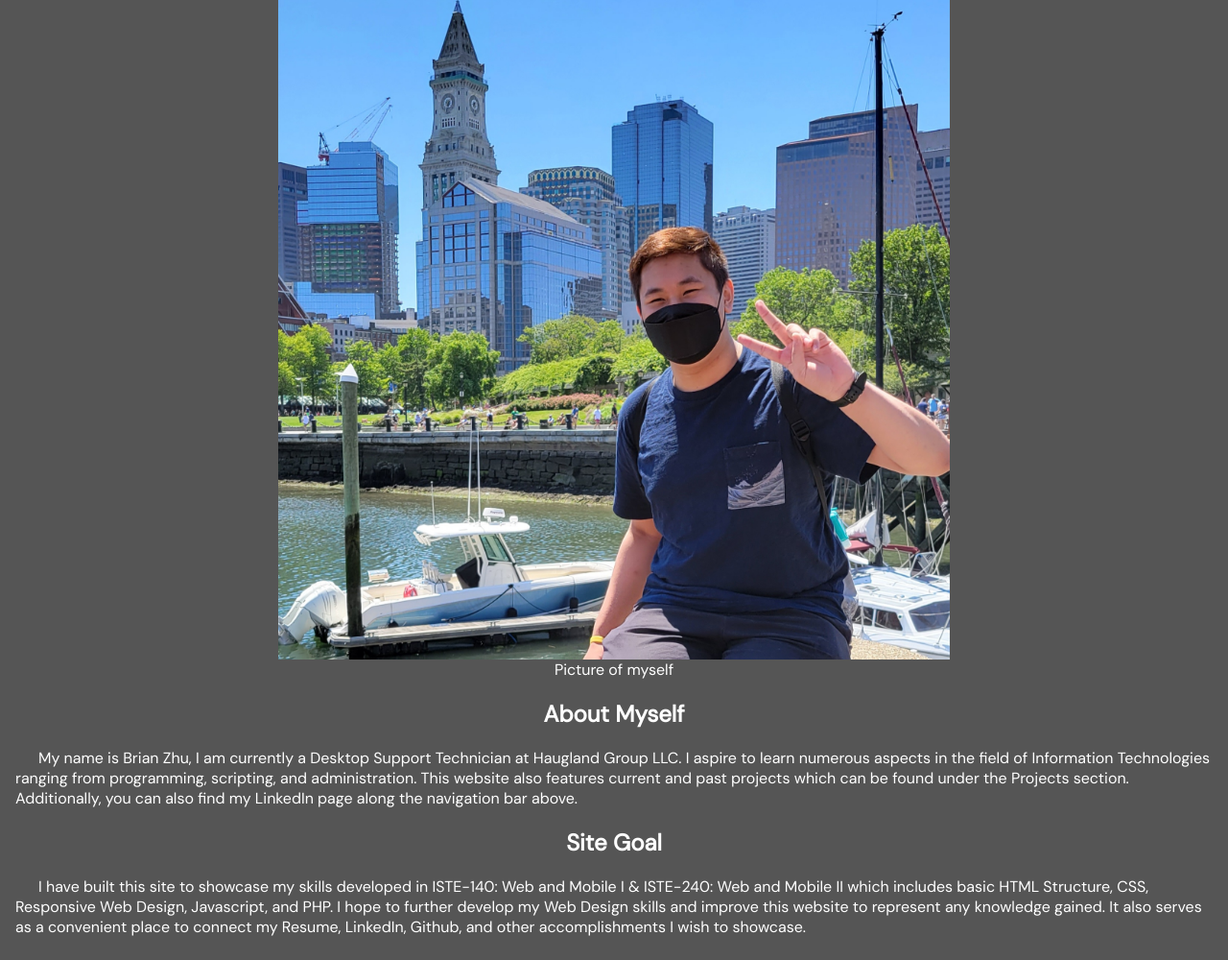
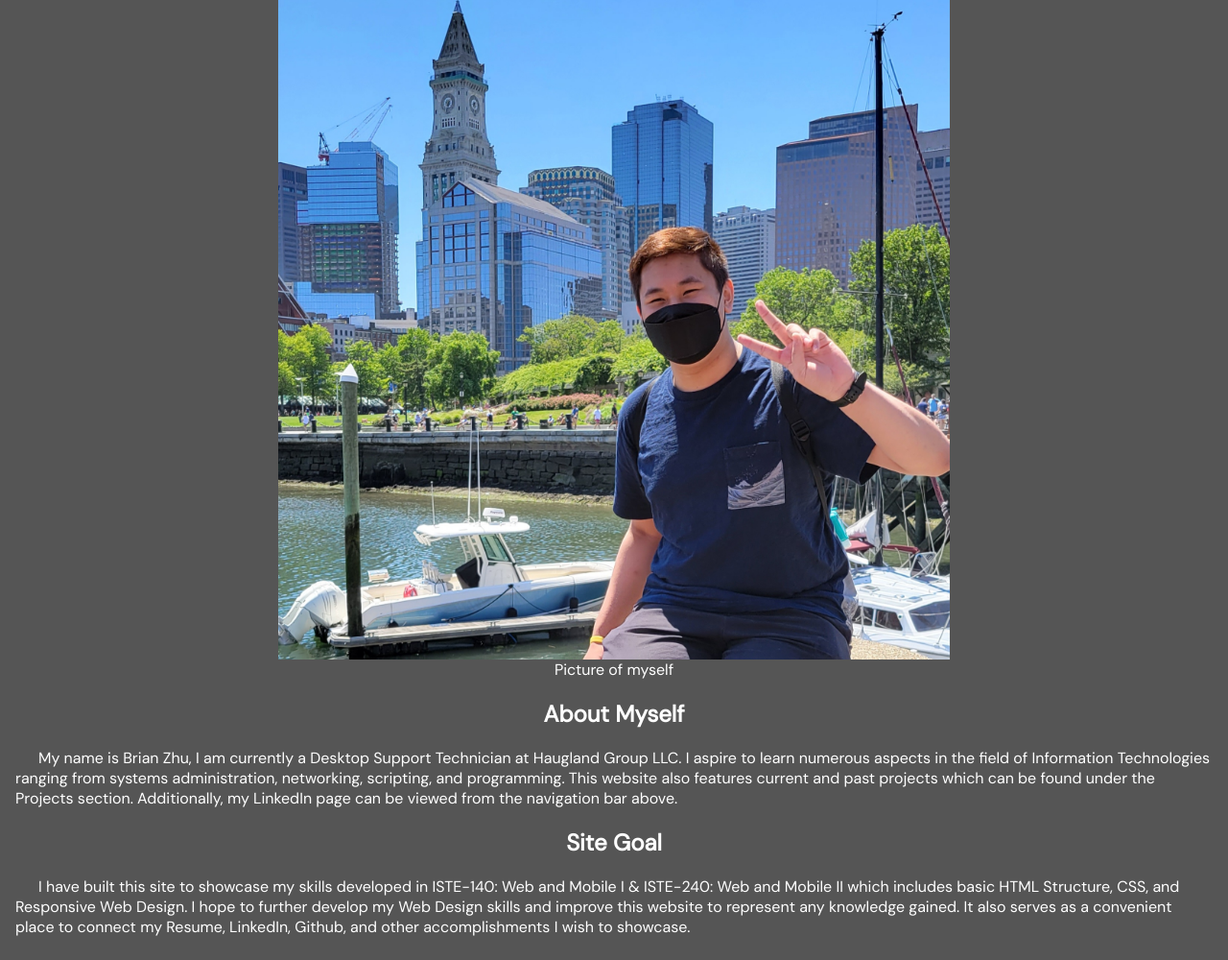
Before and after one commit to bwzcode/bwzcode.github.io, a plain HTML site: page index.html in a window 1280 px wide. Shown: the part 221-1221 px from the top of the page at 96% size. Drawn offline with Linux system fonts and the light colour scheme.

Commit message:
Update index.html

```diff
--- a/index.html
+++ b/index.html
@@ -46,8 +46,8 @@
             </h2>
             <div class = "indented">
                 <p>
-                    My name is Brian Zhu, I am currently a Desktop Support Technician at Haugland Group LLC. I aspire to learn numerous aspects in the field of Information Technologies ranging from programming, scripting, and administration.
-                    This website also features current and past projects which can be found under the Projects section. Additionally, you can also find my LinkedIn page along the navigation bar above.
+                    My name is Brian Zhu, I am currently a Desktop Support Technician at Haugland Group LLC. I aspire to learn numerous aspects in the field of Information Technologies ranging from systems administration, networking, scripting, and programming.
+                    This website also features current and past projects which can be found under the Projects section. Additionally, my LinkedIn page can be viewed from the navigation bar above.
                 </p>
             </div>
             <h2>
@@ -55,7 +55,7 @@
             </h2>
             <div class="indented">
                 <p>
-                    I have built this site to showcase my skills developed in ISTE-140: Web and Mobile I & ISTE-240: Web and Mobile II which includes basic HTML Structure, CSS, Responsive Web Design, Javascript, and PHP. I hope to further develop my Web Design skills and improve this website to represent any knowledge gained. It also serves as a convenient place to connect my Resume, LinkedIn, Github, and other accomplishments I wish to showcase.
+                    I have built this site to showcase my skills developed in ISTE-140: Web and Mobile I & ISTE-240: Web and Mobile II which includes basic HTML Structure, CSS, and Responsive Web Design. I hope to further develop my Web Design skills and improve this website to represent any knowledge gained. It also serves as a convenient place to connect my Resume, LinkedIn, Github, and other accomplishments I wish to showcase.
                 </p>
             </div>
         </main>
```
